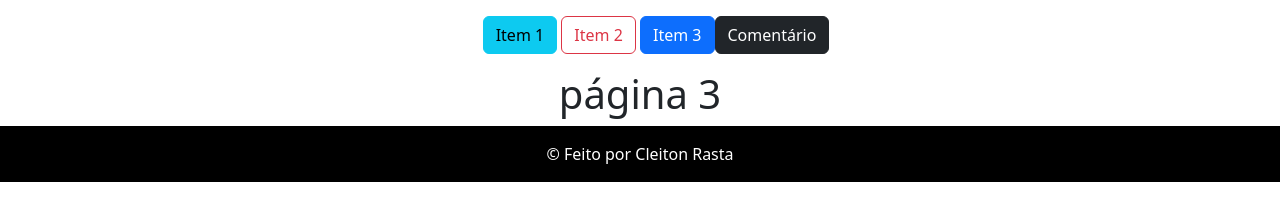
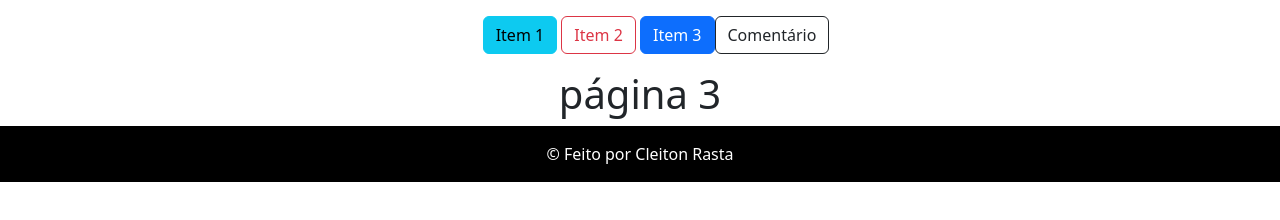
Before and after one commit to VictorEhzz/MeuNovoSite-vitu-2b, a plain HTML site: page comentario.html in a window 1280 px wide. Drawn offline with nearby package versions, Linux system fonts and the light colour scheme.

Commit message:
Update comentario.html

```diff
--- a/comentario.html
+++ b/comentario.html
@@ -22,7 +22,7 @@
                 </a>
                 <a type="button" class="btn btn-primary"  href="item3.html">
                     <li class="menu">Item 3</li>
-                <a type="button" class="btn btn-dark"  href="comentario.html">
+                <a type=type="button" class="btn btn-outline-dark" href="comentario.html">
                     <li class="menu">Comentário</li>
                 </a>
             </ul>
```
